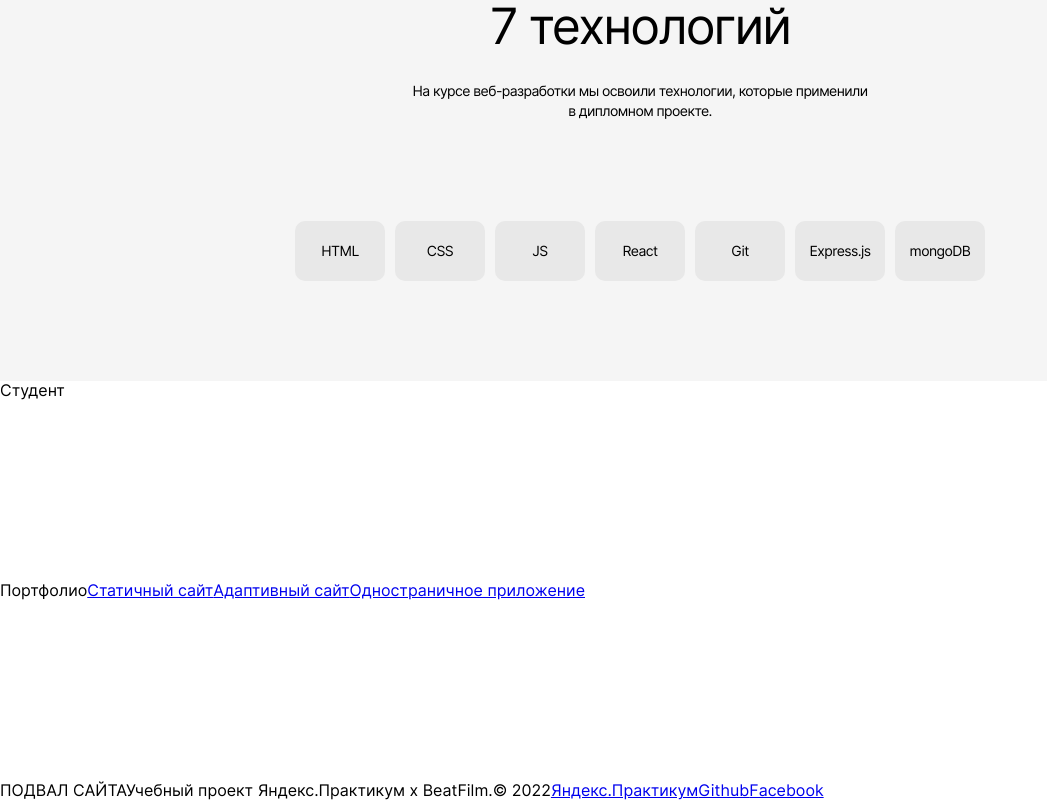
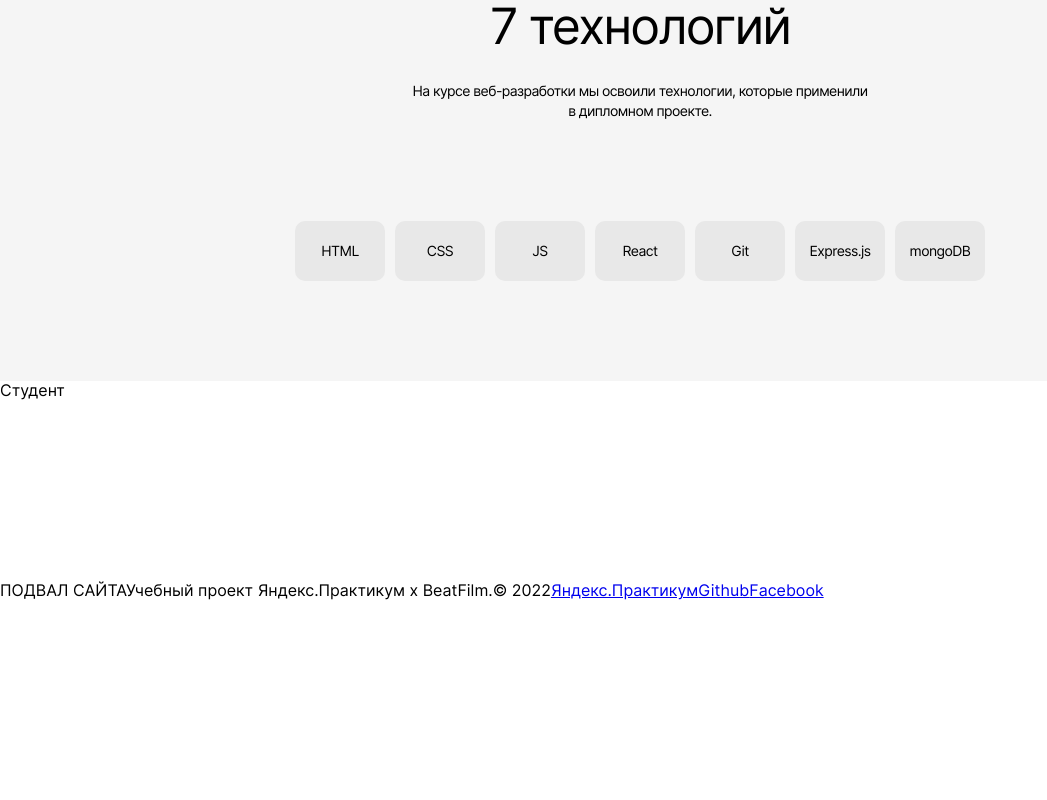
Before and after one commit to izverk/movies-explorer-frontend, a React (Create React App) app: page / in a window 1280 px wide. Shown: the part 1515-2315 px from the top of the page, without its empty margins (0-1047 px from the left). After the commit the page ends 2115 px from the top, so only its background shows below. Built offline with nearby package versions, Linux system fonts and the light colour scheme.

Commit message:
fix: компонент Portfolio убран из компонента Main

```diff
--- a/src/components/Main/Main.js
+++ b/src/components/Main/Main.js
@@ -15,7 +15,6 @@ function Main() {
             <AboutProject />
             <Techs />
             <AboutMe />
-            <Portfolio />
         </main>
     );
 }
```
